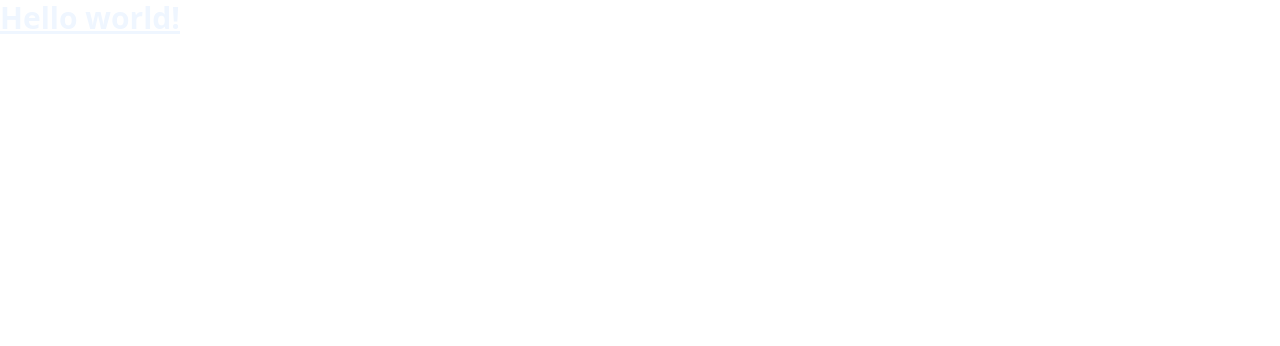
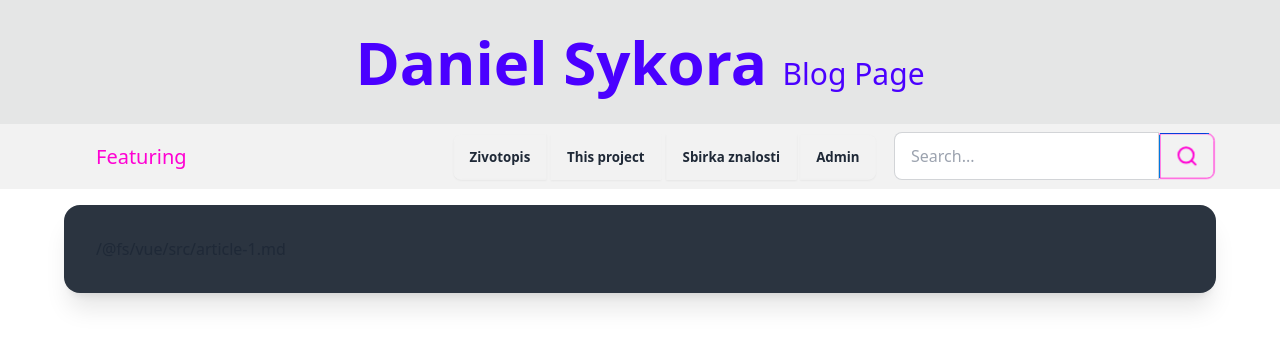
Before and after one commit to qwality/daniel-sykora.cz-web, a Vue app in the folder vue/: page / in a window 1280 px wide. Shown: the top 346 px of the page. Built offline with nearby package versions, Linux system fonts and the light colour scheme.

Commit message:
fdsfgdfgd

```diff
--- a/vue/src/App.vue
+++ b/vue/src/App.vue
@@ -1,15 +1,105 @@
 <template>
-  <h1 class="text-3xl font-bold underline text-blue-50">
-    Hello world!
-  </h1>
+  <div class="w-full text-center bg-base-300">
+    <h1 class=" text-6xl p-8 text-primary font-bold">
+      Daniel Sykora <span class=" inline-block font-normal text-3xl">Blog Page</span>
+    </h1>
+  </div>
+  <div class="drawer">
+    <input id="my-drawer-3" type="checkbox" class="drawer-toggle" />
+    <div class="drawer-content flex flex-col">
+      <!-- Navbar -->
+      <div class="flex w-full px-16 navbar bg-base-200">
+        <div class="flex-none lg:hidden">
+          <label for="my-drawer-3" aria-label="open sidebar" class="btn btn-square btn-ghost">
+            <svg xmlns="http://www.w3.org/2000/svg" fill="none" viewBox="0 0 24 24" class="inline-block w-6 h-6 stroke-current"><path stroke-linecap="round" stroke-linejoin="round" stroke-width="2" d="M4 6h16M4 12h16M4 18h16"></path></svg>
+          </label>
+        </div>
+        <div class="flex-1">
+          <h1 class=" text-xl px-8 text-secondary">
+            Featuring
+          </h1>
+        </div>
+        <div class="flex-none hidden lg:block">
+          <ul class="join mr-4">
+            <li><a class="btn join-item">Zivotopis</a></li>
+            <li><a class="btn join-item">This project</a></li>
+            <li><a class="btn join-item">Sbirka znalosti</a></li>
+            <li><a class="btn join-item">Admin</a></li>
+          </ul>
+          <div class="join">
+            <input type="text" placeholder="Search..." class=" join-item input input-bordered max-w-xs" />
+            <button class="btn btn-outline btn-secondary join-item">
+              <svg
+                xmlns="http://www.w3.org/2000/svg"
+                width="24"
+                height="24"
+                viewBox="0 0 24 24"
+                fill="none"
+                stroke="currentColor"
+                stroke-width="2"
+                stroke-linecap="round"
+                stroke-linejoin="round"
+              >
+                <circle cx="11" cy="11" r="8"></circle>
+                <line x1="21" y1="21" x2="16.65" y2="16.65"></line>
+              </svg>
+            </button>
+          </div>
+
+
+        </div>
+      </div>
+
+      <!-- Page content here -->
+      <div class="card mx-16 my-4 bg-neutral shadow-xl">
+        <div class="card-body">
+          <!-- <h2 class="card-title">Card title!</h2> -->
+          <p class="markdown-body" v-html="articleHtml"></p>
+        </div>
+      </div>
+
+    </div>
+    <div class="drawer-side">
+      <label for="my-drawer-3" aria-label="close sidebar" class="drawer-overlay"></label>
+      <ul class="menu p-4 min-h-full bg-base-200">
+        <!-- Sidebar content here -->
+        <li class=" lg:hidden">
+          <label for="my-drawer-3" aria-label="close sidebar" class="">
+            hide
+          </label>
+        </li>
+
+        <li><a>Sidebar Item 1</a></li>
+        <li><a>Sidebar Item 2</a></li>
+      </ul>
+    </div>
+  </div>
 </template>
 
 <script>
+import { ref, onMounted } from 'vue';
+import MarkdownIt from 'markdown-it';
+import article from '@/article-1.md';
 
 export default {
   name: 'App',
+  setup() {
+    const articleHtml = ref('');
+
+    onMounted(() => {
+      const md = new MarkdownIt();
+      articleHtml.value = md.render(article);
+    });
+
+    return {
+      articleHtml
+    }
+  }
 }
 </script>
 
 <style>
+.markdown-body {
+  @apply bg-transparent text-current;
+}
 </style>
```
